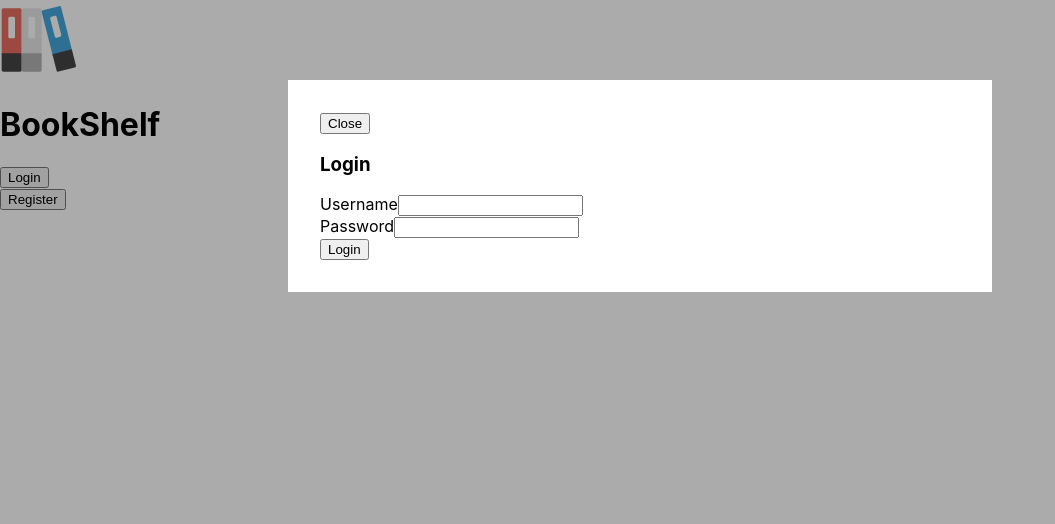
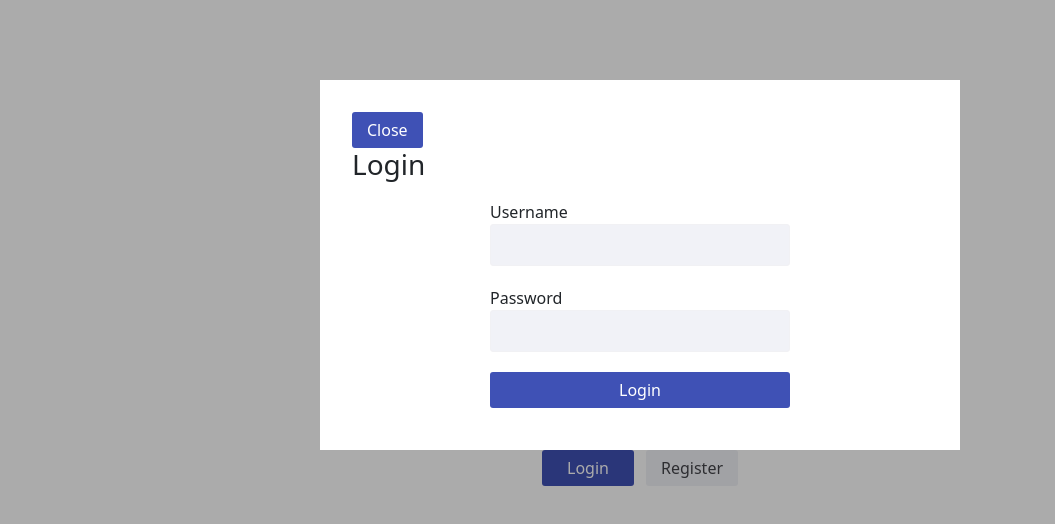
Before and after one commit to fernandoxu/x-bookshelf, a React (Create React App) app: page / in a window 1280 px wide. Both pictures are taken after a click on the button "Login". Shown: the top 524 px of the page, without its empty margins (0-1055 px from the left). Built offline with nearby package versions, Linux system fonts and the light colour scheme.

Commit message:
🚧 02-adding styles by using emotion

```diff
--- a/package.json
+++ b/package.json
@@ -3,10 +3,14 @@
   "version": "0.1.0",
   "private": true,
   "dependencies": {
+    "@emotion/react": "^11.10.0",
+    "@emotion/styled": "^11.10.0",
     "@reach/dialog": "^0.17.0",
+    "@reach/visually-hidden": "^0.17.0",
     "@testing-library/jest-dom": "^5.14.1",
     "@testing-library/react": "^13.0.0",
     "@testing-library/user-event": "^13.2.1",
+    "bootstrap": "^5.2.0",
     "react": "^18.2.0",
     "react-dom": "^18.2.0",
     "react-scripts": "5.0.1",
--- a/src/App.js
+++ b/src/App.js
@@ -1,6 +1,11 @@
+/** @jsxImportSource @emotion/react */
+
+import { useState } from 'react';
+import 'bootstrap/dist/css/bootstrap-reboot.css';
 import { Dialog } from '@reach/dialog';
-import { useState } from 'react';
 import '@reach/dialog/styles.css';
+
+import { Button, Input, CircleButton, FormGroup } from './components/lib';
 import { Logo } from './components/logo';
 
 const LoginForm = ({ onSubmit, buttonText }) => {
@@ -15,18 +20,30 @@ const LoginForm = ({ onSubmit, buttonText }) => {
   };
 
   return (
-    <form onSubmit={handleSubmit}>
-      <div>
+    <form
+      css={{
+        display: 'flex',
+        flexDirection: 'column',
+        alignItems: 'stretch',
+        '> div': {
+          margin: '10px auto',
+          width: '100%',
+          maxWidth: '300px',
+        },
+      }}
+      onSubmit={handleSubmit}
+    >
+      <FormGroup>
         <label htmlFor='username'>Username</label>
-        <input id='username' />
-      </div>
-      <div>
+        <Input id='username' />
+      </FormGroup>
+      <FormGroup>
         <label htmlFor='password'>Password</label>
-        <input id='password' />
-      </div>
-      <div>
-        <button type='submit'>{buttonText}</button>
-      </div>
+        <Input id='password' />
+      </FormGroup>
+      <FormGroup>
+        <Button type='submit'>{buttonText}</Button>
+      </FormGroup>
     </form>
   );
 };
@@ -43,37 +60,56 @@ function App() {
   };
 
   return (
-    <div className='App'>
+    <div
+      className='App'
+      css={{
+        display: 'flex',
+        flexDirection: 'column',
+        alignItems: 'center',
+        justifyContent: 'center',
+        width: '100%',
+        height: '100vh',
+      }}
+    >
       <Logo width='80' height='80' />
       <h1>BookShelf</h1>
-      <div>
-        <button onClick={() => setOpenModal('login')}>Login</button>
-      </div>
-      <div>
-        <button onClick={() => setOpenModal('register')}>Register</button>
+      <div
+        css={{
+          display: 'grid',
+          gridTemplateColumns: 'repeat(2, minmax(0, 1fr))',
+          gridGap: '0.75rem',
+        }}
+      >
+        <Button variant='primary' onClick={() => setOpenModal('login')}>
+          Login
+        </Button>
+
+        <Button variant='secondary' onClick={() => setOpenModal('register')}>
+          Register
+        </Button>
       </div>
       <Dialog aria-label='Login form' isOpen={openModal === 'login'}>
         <div>
-          <button
+          <Button
             onClick={() => {
               setOpenModal('none');
             }}
           >
             Close
-          </button>
+          </Button>
           <h3>Login</h3>
           <LoginForm onSubmit={login} buttonText='Login' />
         </div>
       </Dialog>
       <Dialog aria-label='Registration form' isOpen={openModal === 'register'}>
         <div>
-          <button
+          <Button
             onClick={() => {
               setOpenModal('none');
             }}
           >
             Close
-          </button>
+          </Button>
           <h3>Register</h3>
           <LoginForm onSubmit={register} buttonText='Register' />
         </div>
--- /dev/null
+++ b/src/components/lib.js
@@ -0,0 +1,51 @@
+import styled from '@emotion/styled';
+
+const buttonVariants = {
+  primary: {
+    background: '#3f51b5',
+    color: 'white',
+  },
+  secondary: {
+    background: '#f1f2f7',
+    color: '#434449',
+  },
+};
+
+const Button = styled.button(
+  {
+    padding: '10px 15px',
+    border: '0',
+    lineHeight: '1',
+    borderRadius: '3px',
+  },
+  ({ variant = 'primary' }) => buttonVariants[variant]
+);
+
+const Input = styled.input({
+  borderRadius: '3px',
+  border: '1px solid #f1f1f4',
+  background: '#f1f2f7',
+  padding: '8px 12px',
+});
+
+const CircleButton = styled.button({
+  borderRadius: '30px',
+  padding: '0',
+  width: '40px',
+  height: '40px',
+  lineHeight: '1',
+  display: 'flex',
+  alignItems: 'center',
+  justifyContent: 'center',
+  background: 'white',
+  color: '#434449',
+  border: `1px solid #f1f1f4`,
+  cursor: 'pointer',
+});
+
+const FormGroup = styled.div({
+  display: 'flex',
+  flexDirection: 'column',
+});
+
+export { Button, Input, CircleButton, FormGroup };
--- /dev/null
+++ b/src/components/modal.js
@@ -0,0 +1 @@
+import VisuallyHidden from '@reach/visually-hidden';
```
Also changed, not shown: 1 other file (tests, documents, lock files or other folders).
